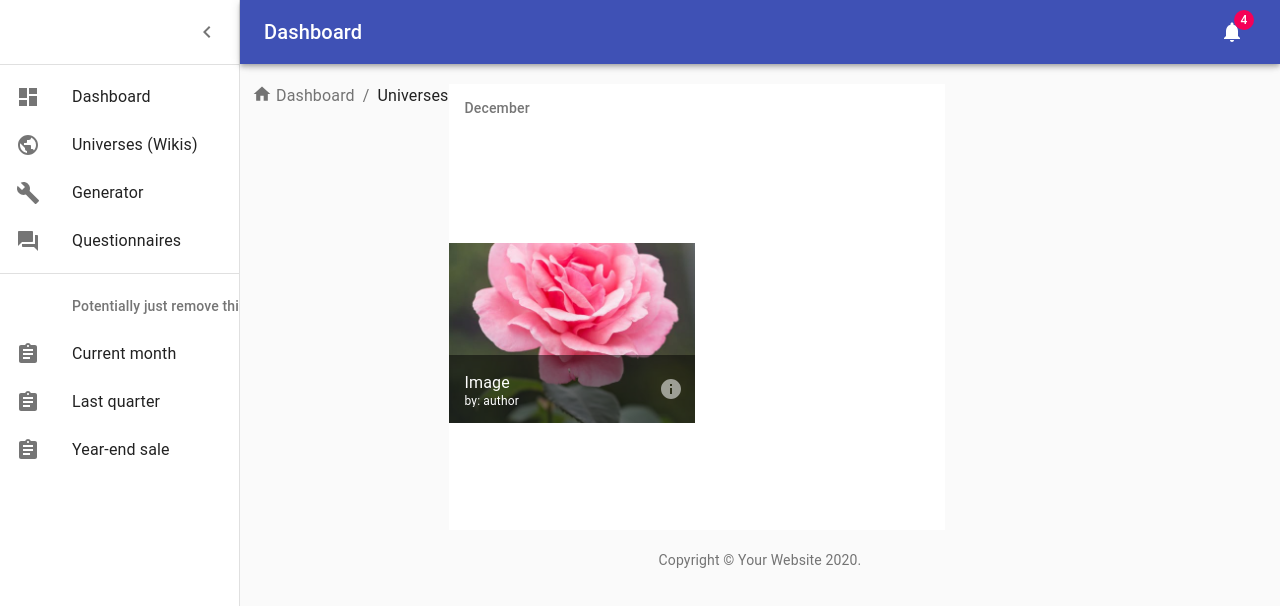
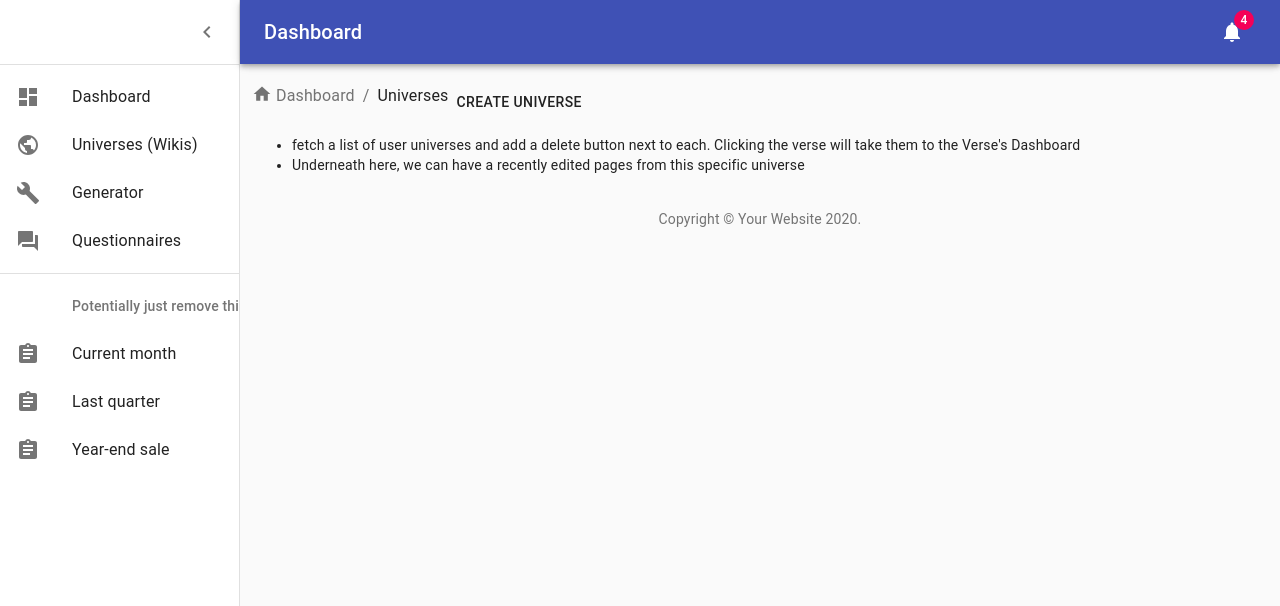
Before and after one commit to reishaleem/exceptional-wiki-front-end, a React (Create React App) app: page /universes in a window 1280 px wide. Shown: the top 606 px of the page. Built offline with nearby package versions, Linux system fonts and the light colour scheme.

Commit message:
add temp buttons

```diff
--- a/src/ImportedComponents/Dashboard/UniverseDashboard.js
+++ b/src/ImportedComponents/Dashboard/UniverseDashboard.js
@@ -29,6 +29,7 @@ import WhatshotIcon from '@material-ui/icons/Whatshot';
 import GrainIcon from '@material-ui/icons/Grain';
 import NavigationBreadcrumbLink from '../../components/atoms/NavigationButton/NavigationBreadcrumbLink'
 import PicGridList from '../GridList/PicGridList'
+import NavigationButton from '../../components/atoms/NavigationButton/NavigationButton';
 
 function Copyright() {
   return (
@@ -201,7 +202,13 @@ export default function Dashboard() {
               Universes
             </Typography>
           </Breadcrumbs>
-          <PicGridList />
+          <NavigationButton destinationPath='create_universe' label='Create Universe' />
+          <ul>
+            <li>fetch a list of user universes and add a delete button next to each. Clicking the verse will take them to the Verse's Dashboard</li>
+            <li>Underneath here, we can have a recently edited pages from this specific universe</li>
+          </ul>
+
+
           </Grid>
           <Box pt={4}>
             <Copyright />
```
